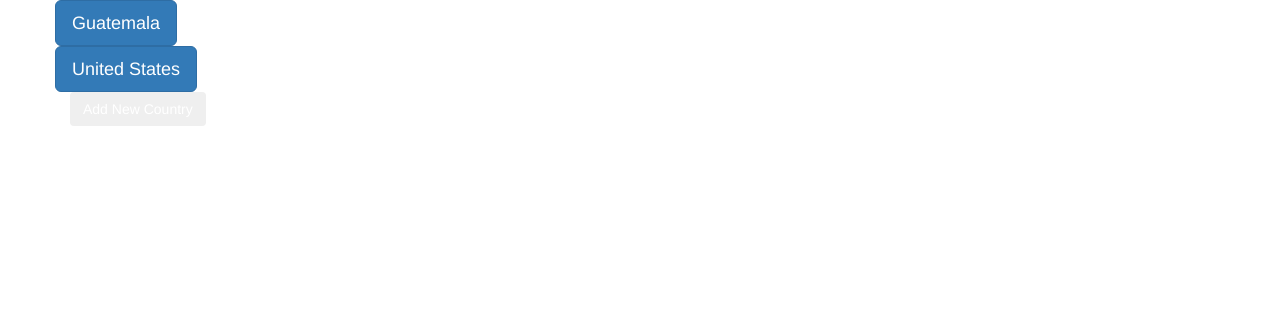
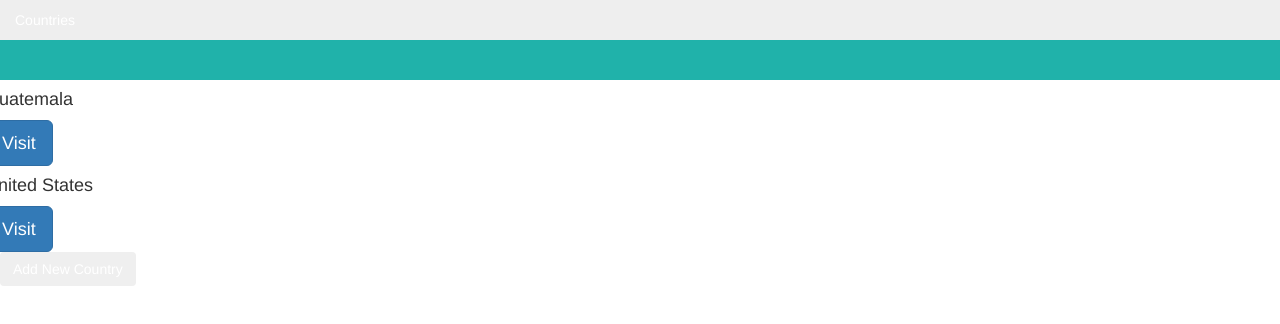
Before and after one commit to Vidsneezes/CountryViewer, a Vue app: page /AddCountry#/countries in a window 1280 px wide. Shown: the top 324 px of the page. Built offline with nearby package versions, Linux system fonts and the light colour scheme.

Commit message:
added first style to countries view

```diff
--- a/src/App.vue
+++ b/src/App.vue
@@ -1,5 +1,8 @@
 <template>
-  <b-container id="app">
+  <b-container id="app" fluid fill>
+    <b-nav fill class="nav-bar">
+      <b-nav-item Active><b-link :to="{name:'CountriesGrid'}">Countries</b-link></b-nav-item>
+    </b-nav>
     <router-view></router-view>
   </b-container>
 </template>
@@ -12,8 +15,18 @@ export default {
 
 <style>
 #app {
+  margin: 0px;
+  padding: 0px;
   font-family: 'Avenir', Helvetica, Arial, sans-serif;
   -webkit-font-smoothing: antialiased;
   -moz-osx-font-smoothing: grayscale;
 }
+.nav-bar{
+  background: lightseagreen;
+  padding-bottom: 40px;
+}
+.nav-bar a {
+  color: white;
+
+}
 </style>
--- a/src/components/countries/CountriesGrid.vue
+++ b/src/components/countries/CountriesGrid.vue
@@ -1,19 +1,17 @@
 <template>
   <div class="countries">
-    <b-row >
-      <b-col v-for="country in countries" :key="country.id" class="bv-example-row">
-        <b-button size='lg' variant='primary'>
-          <router-link :to="{name:'CountryView' , params:{countryid: country.id}}">{{country.name}}</router-link>
-        </b-button>
+    <b-row  v-for="country in countries" :key="country.id" class="b-row">
+      <b-col>
+        <b-card :title='country.name'>
+          <b-button size='lg' variant='primary'>
+            <b-link :to="{name:'CountryView' , params:{countryid: country.id}}">Visit</b-link>
+          </b-button>
+        </b-card>
       </b-col>
     </b-row>
-    <b-container>
-      <b-row>
-        <b-button>
-          <router-link :to="{name:'AddCountryView'}">Add New Country</router-link>
-        </b-button>
-      </b-row>
-    </b-container>
+    <b-button>
+        <b-link :to="{name:'AddCountryView'}">Add New Country</b-link>
+    </b-button>
   </div>
 </template>
 <script>
```
